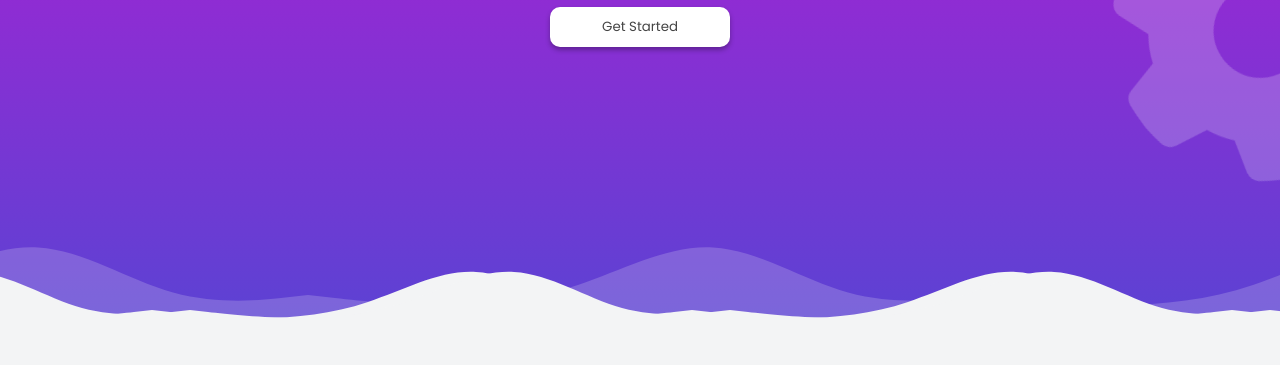
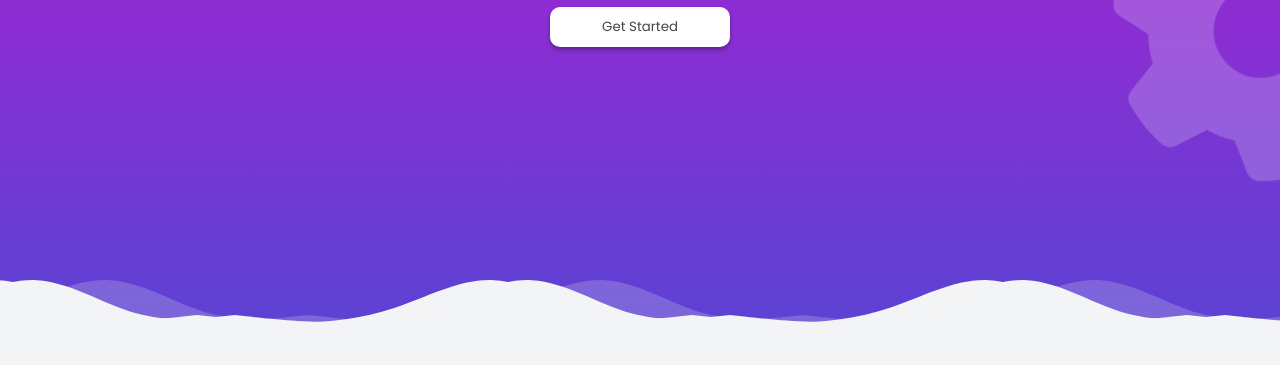
Before and after one commit to NayHtetHlaing/Zone-Web-Design, a plain HTML site: page index.html in a window 1280 px wide. Shown: the part 435-800 px from the top of the page. Drawn offline with nearby package versions, Linux system fonts and the light colour scheme; a web font is replaced by a local one.

Commit message:
changes index file and css file

```diff
--- a/style.css
+++ b/style.css
@@ -166,7 +166,7 @@ body {
    bottom: -.5rem;
    left: 0;
    /* right: 0; */
-   height: 12rem;
+   height: 11rem;
    width: 100%;
    background: url(./img/wave\ \(6\).svg);
    /* background-size: 100rem 11rem; */
@@ -175,7 +175,7 @@ body {
 }
 
 .home .wave2 {
-    height: 15rem;
+    /* height: 15rem; */
     animation-direction: reverse;
     opacity: .2;
 }
```
Also changed, not shown: index.html (+0 -1 lines).
